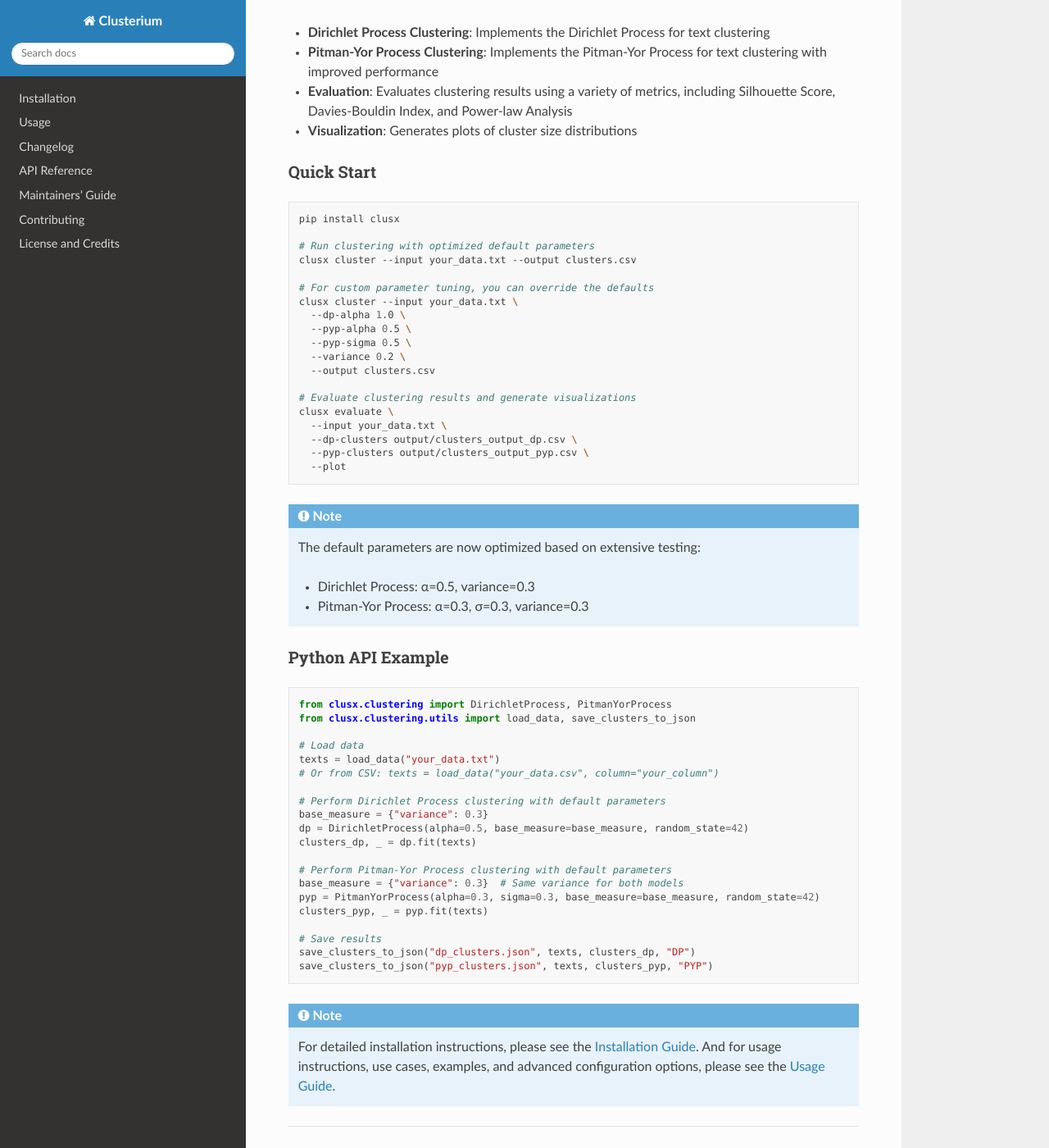
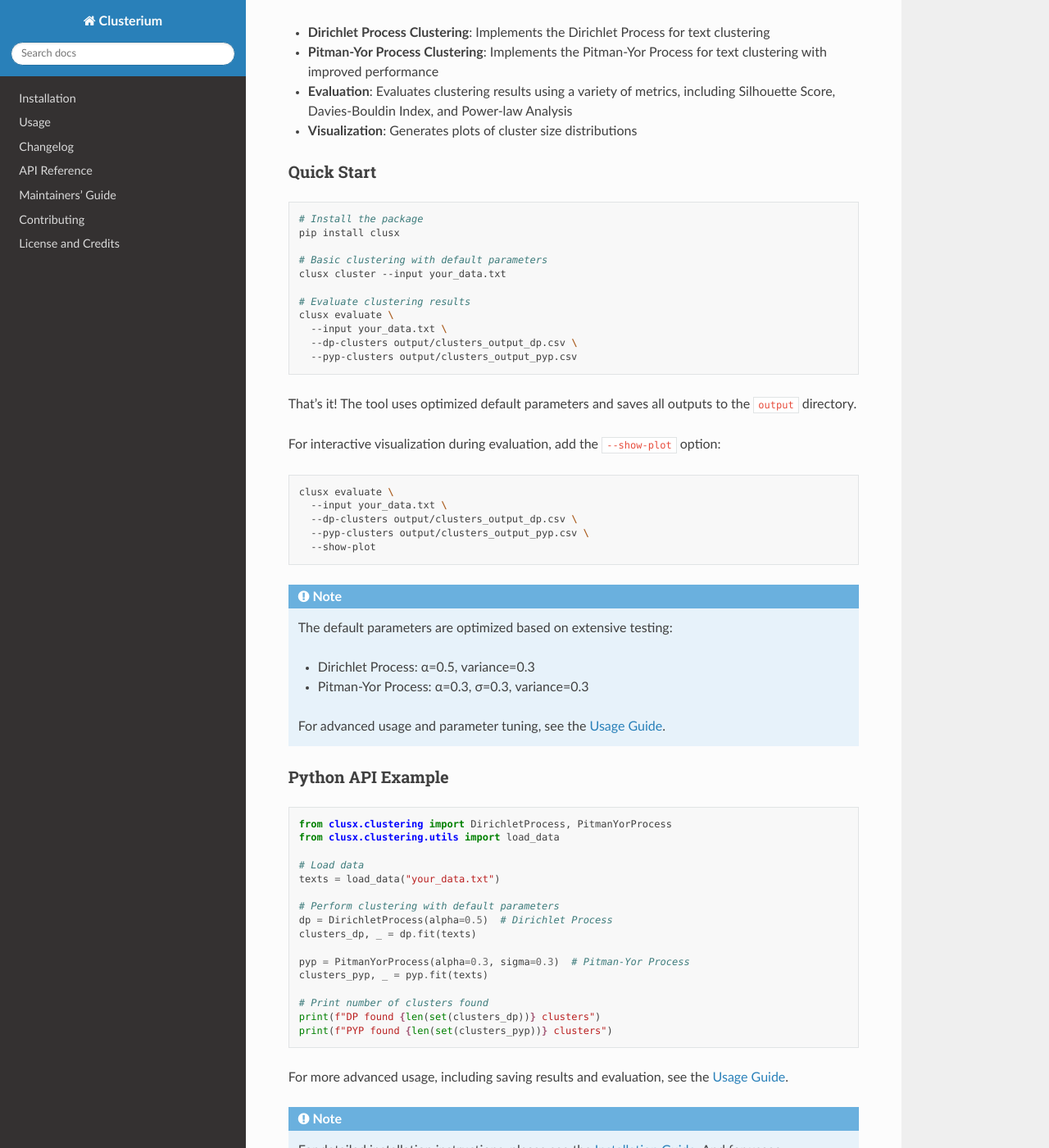
Before and after one commit to sergeyklay/clusterium, a Sphinx documentation site: the page built from docs/source/index.rst, in a window 1280 px wide and 1400 px high, scrolled down 310 px. Shown: the whole window at 82% size. Built offline with Sphinx 7.4.7 and the Read the Docs theme 3.1.0, drawn with Linux system fonts in a browser that asks for light colours.

Commit message:
Introduce --show-plot/--no-show-plot option

```diff
--- a/README.rst
+++ b/README.rst
@@ -6,9 +6,7 @@ Clusterium
 
 .. -teaser-begin-
 
-Clusterium is a Bayesian nonparametric toolkit for text clustering, analysis,
-and benchmarking that leverages state-of-the-art embedding models and statistical
-validation techniques.
+Clusterium is a Bayesian nonparametric toolkit for text clustering, analysis, and benchmarking that leverages state-of-the-art embedding models and statistical validation techniques.
 
 .. -teaser-end-
 
@@ -27,32 +25,38 @@ Quick Start
 
 .. code-block:: bash
 
+   # Install the package
    pip install clusx
 
-   # Run clustering with optimized default parameters
-   clusx cluster --input your_data.txt --output clusters.csv
+   # Basic clustering with default parameters
+   clusx cluster --input your_data.txt
 
-   # For custom parameter tuning, you can override the defaults
-   clusx cluster --input your_data.txt \
-     --dp-alpha 1.0 \
-     --pyp-alpha 0.5 \
-     --pyp-sigma 0.5 \
-     --variance 0.2 \
-     --output clusters.csv
+   # Evaluate clustering results
+   clusx evaluate \
+     --input your_data.txt \
+     --dp-clusters output/clusters_output_dp.csv \
+     --pyp-clusters output/clusters_output_pyp.csv
 
-   # Evaluate clustering results and generate visualizations
+That's it! The tool uses optimized default parameters and saves all outputs to the ``output`` directory.
+
+For interactive visualization during evaluation, add the ``--show-plot`` option:
+
+.. code-block:: bash
+
    clusx evaluate \
      --input your_data.txt \
      --dp-clusters output/clusters_output_dp.csv \
      --pyp-clusters output/clusters_output_pyp.csv \
-     --plot
+     --show-plot
 
 .. note::
 
-   The default parameters are now optimized based on extensive testing:
+   The default parameters are optimized based on extensive testing:
 
    * Dirichlet Process: α=0.5, variance=0.3
    * Pitman-Yor Process: α=0.3, σ=0.3, variance=0.3
+
+   For advanced usage and parameter tuning, see the `Usage Guide <https://clusterium.readthedocs.io/en/latest/usage.html>`_.
 
 Python API Example
 ------------------
@@ -60,31 +64,27 @@ Python API Example
 .. code-block:: python
 
    from clusx.clustering import DirichletProcess, PitmanYorProcess
-   from clusx.clustering.utils import load_data, save_clusters_to_json
+   from clusx.clustering.utils import load_data
 
    # Load data
    texts = load_data("your_data.txt")
-   # Or from CSV: texts = load_data("your_data.csv", column="your_column")
 
-   # Perform Dirichlet Process clustering with default parameters
-   base_measure = {"variance": 0.3}
-   dp = DirichletProcess(alpha=0.5, base_measure=base_measure, random_state=42)
+   # Perform clustering with default parameters
+   dp = DirichletProcess(alpha=0.5)  # Dirichlet Process
    clusters_dp, _ = dp.fit(texts)
 
-   # Perform Pitman-Yor Process clustering with default parameters
-   base_measure = {"variance": 0.3}  # Same variance for both models
-   pyp = PitmanYorProcess(alpha=0.3, sigma=0.3, base_measure=base_measure, random_state=42)
+   pyp = PitmanYorProcess(alpha=0.3, sigma=0.3)  # Pitman-Yor Process
    clusters_pyp, _ = pyp.fit(texts)
 
-   # Save results
-   save_clusters_to_json("dp_clusters.json", texts, clusters_dp, "DP")
-   save_clusters_to_json("pyp_clusters.json", texts, clusters_pyp, "PYP")
+   # Print number of clusters found
+   print(f"DP found {len(set(clusters_dp))} clusters")
+   print(f"PYP found {len(set(clusters_pyp))} clusters")
 
+For more advanced usage, including saving results and evaluation, see the `Usage Guide <https://clusterium.readthedocs.io/en/latest/usage.html>`_.
 
 .. note::
 
-   For detailed installation instructions, please see the `Installation Guide <https://clusterium.readthedocs.io/en/latest/installation.html>`_.
-   And for usage instructions, use cases, examples, and advanced configuration options, please see the `Usage Guide <https://clusterium.readthedocs.io/en/latest/usage.html>`_.
+   For detailed installation instructions, please see the `Installation Guide <https://clusterium.readthedocs.io/en/latest/installation.html>`_. And for usage instructions, use cases, examples, and advanced configuration options, please see the `Usage Guide <https://clusterium.readthedocs.io/en/latest/usage.html>`_.
 
 .. -overview-end-
 
@@ -93,11 +93,7 @@ Python API Example
 Project Information
 ===================
 
-Clusterium is released under the `MIT License <https://choosealicense.com/licenses/mit/>`_,
-its documentation lives at `Read the Docs <https://clusterium.readthedocs.io/>`_,
-the code on `GitHub <https://github.com/sergeyklay/clusterium>`_,
-and the latest release on `PyPI <https://pypi.org/project/clusterium/>`_.
-It's rigorously tested on Python 3.11+.
+Clusterium is released under the `MIT License <https://choosealicense.com/licenses/mit/>`_, its documentation lives at `Read the Docs <https://clusterium.readthedocs.io/>`_, the code on `GitHub <https://github.com/sergeyklay/clusterium>`_, and the latest release on `PyPI <https://pypi.org/project/clusterium/>`_. It's rigorously tested on Python 3.11+.
 
 If you'd like to contribute to Clusterium you're most welcome!
 
@@ -108,9 +104,7 @@ If you'd like to contribute to Clusterium you're most welcome!
 Support
 =======
 
-Should you have any question, any remark, or if you find a bug, or if there is
-something you can't do with the Clusterium, please
-`open an issue <https://github.com/sergeyklay/clusterium/issues>`_.
+Should you have any question, any remark, or if you find a bug, or if there is something you can't do with the Clusterium, please `open an issue <https://github.com/sergeyklay/clusterium/issues>`_.
 
 .. -support-end-
 
```
Also changed, not shown: CHANGELOG.rst (+12 -19 lines), docs/source/usage.rst (+20 -5 lines), 2 other files.
